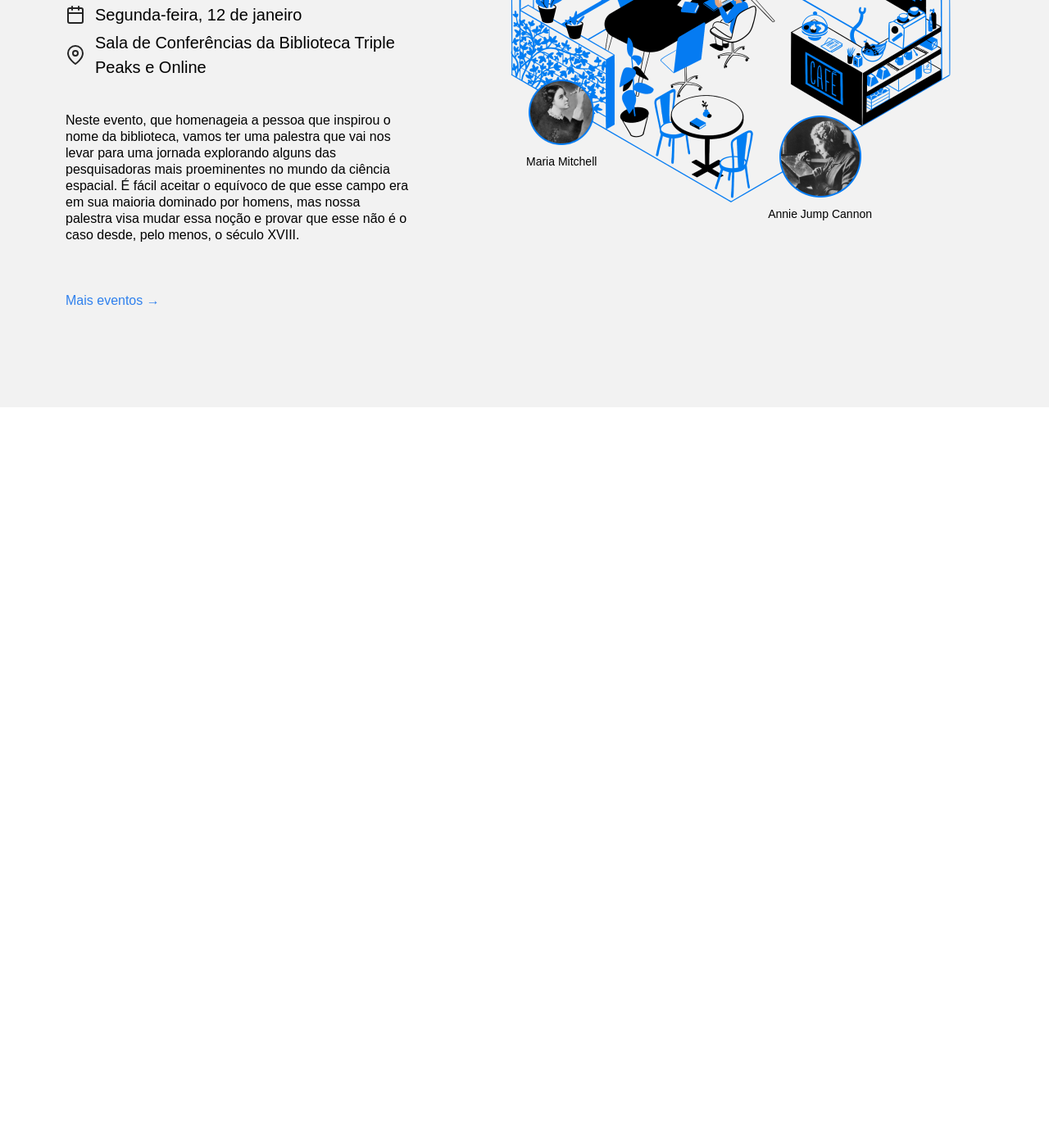
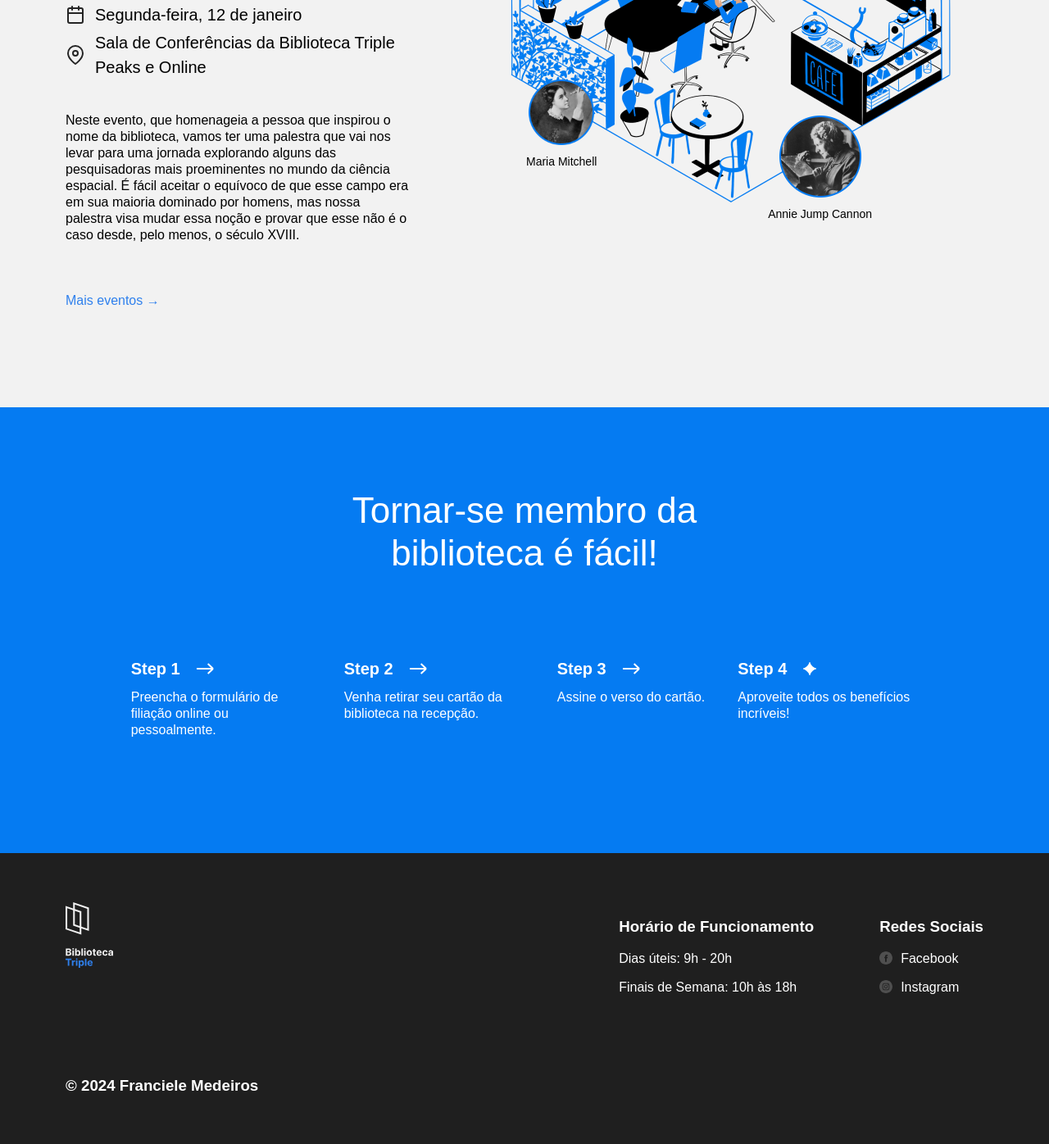
Before and after one commit to Franciele-M-Aquino/web_project_library, a plain HTML site: page index.html in a window 1280 px wide. Shown: the part 2493-3889 px from the top of the page at 82% size. Before the commit the page ends 2990 px from the top, so only its background shows below. Drawn offline with Linux system fonts and the light colour scheme.

Commit message:
Nova atualização do projeto

```diff
--- a/index.html
+++ b/index.html
@@ -18,7 +18,6 @@
             alt="Logotipo da Biblioteca Triple Peaks"
             class="nav__logo"
           />
-          <!-- Colocar links de navegação em uma lista é supostamente a melhor prática para escrever o código semântico, pois permite que os leitores de tela façam uma pausa entre cada link em vez de ler todos os links como uma frase. -->
           <ul class="nav__links">
             <li>
               <a href="#staff" class="nav__link">Escolhas da Equipe</a>
@@ -27,10 +26,10 @@
               <a href="#events" class="nav__link">Eventos</a>
             </li>
             <li>
-              <a class="nav__link">Seja um membro</a>
+              <a href="#membership" class="nav__link">Seja um membro</a>
             </li>
             <li>
-              <a class="nav__link">Contatos</a>
+              <a href="#footer" class="nav__link">Contatos</a>
             </li>
           </ul>
         </nav>
@@ -216,7 +215,104 @@
             </div>
           </div>
         </section>
+        <section id="membership" class="membership">
+          <h2 class="membership__title">
+            Tornar-se membro da biblioteca é fácil!
+          </h2>
+          <ul class="membership__steps">
+            <li class="step">
+              <h3 class="step__title">
+                Step 1
+                <img
+                  src="./images/icon_step_forward.svg"
+                  alt="icon forward"
+                  class="step__icon"
+                />
+              </h3>
+              <p class="step__description">
+                Preencha o formulário de filiação online ou pessoalmente.
+              </p>
+            </li>
+            <li class="step">
+              <h3 class="step__title">
+                Step 2
+                <img
+                  src="./images/icon_step_forward.svg"
+                  alt="icon forward"
+                  class="step__icon"
+                />
+              </h3>
+              <p class="step__description">
+                Venha retirar seu cartão da biblioteca na recepção.
+              </p>
+            </li>
+            <li class="step">
+              <h3 class="step__title">
+                Step 3
+                <img
+                  src="./images/icon_step_forward.svg"
+                  alt="icon forward"
+                  class="step__icon"
+                />
+              </h3>
+              <p class="step__description">Assine o verso do cartão.</p>
+            </li>
+            <li class="step">
+              <h3 class="step__title">
+                Step 4
+                <img
+                  src="./images/icon_step_finish.svg"
+                  alt="icon finish"
+                  class="step__icon"
+                />
+              </h3>
+              <p class="step__description">
+                Aproveite todos os benefícios incríveis!
+              </p>
+            </li>
+          </ul>
+        </section>
       </main>
     </div>
+    <footer id="footer" class="footer">
+      <div class="footer__columns">
+        <div class="footer__logo">
+          <img src="./images/logo_white.svg" alt="logo tripleTen" />
+        </div>
+        <div class="footer__column_content_hours">
+          <h3 class="footer__column-heading">Horário de Funcionamento</h3>
+          <ul class="footer__list">
+            <li class="footer__list-item">Dias úteis: 9h - 20h</li>
+            <li class="footer__list-item">Finais de Semana: 10h às 18h</li>
+          </ul>
+        </div>
+        <div class="footer__column_content_social">
+          <h3 class="footer__column-heading">Redes Sociais</h3>
+          <ul class="footer__list">
+            <li class="footer__list-item">
+              <a href="#" class="footer__column-link">
+                <img
+                  class="footer__social-icon"
+                  src="./images/facebook_white.svg"
+                  alt="logo do facebook"
+                />
+                Facebook</a
+              >
+            </li>
+            <li class="footer__list-item">
+              <a href="#" class="footer__column-link">
+                <img
+                  class="footer__social-icon"
+                  src="./images/instagram_white.svg"
+                  alt="logo do instagram"
+                />
+                Instagram</a
+              >
+            </li>
+          </ul>
+        </div>
+      </div>
+      <h3 class="footer__copyright">© 2024 Franciele Medeiros</h3>
+    </footer>
   </body>
 </html>
--- a/styles/style.css
+++ b/styles/style.css
@@ -289,3 +289,111 @@
   font-size: 14px;
   margin: 0;
 }
+
+.membership {
+  padding: 100px 0 140px;
+  background-color: #057bf2;
+  color: #ffffff;
+}
+
+.membership__title {
+  max-width: 574px;
+  margin: 0 auto;
+  text-align: center;
+  font-size: 44px;
+  font-weight: 500;
+  line-height: 52px;
+}
+
+.membership__steps {
+  list-style-type: none;
+  padding: 0;
+  margin: 100px 0 0;
+  display: flex;
+  justify-content: center;
+  gap: 40px;
+}
+
+.step {
+  max-width: 220px;
+}
+
+.step__title {
+  margin: 0;
+  font-size: 20px;
+  line-height: 30px;
+  font-weight: 700;
+  display: flex;
+  align-items: center;
+}
+
+.step__icon {
+  margin-left: 20px;
+}
+
+.step__description {
+  margin: 10px 0 0;
+}
+
+.footer {
+  box-sizing: border-box;
+  background-color: #1f1f1f;
+  font-family: arial, sans-serif;
+  padding: 60px 80px;
+}
+
+.footer__columns {
+  display: flex;
+}
+
+.footer__column_content_hours {
+  color: #ffffff;
+  margin-left: auto;
+}
+
+.footer__column_content_social {
+  color: #ffffff;
+  margin-left: 80px;
+}
+
+.footer__logo {
+  width: 58px;
+  height: 80px;
+}
+
+.footer__column-heading {
+  color: #ffffff;
+  margin-bottom: 20px;
+}
+
+.footer__list {
+  list-style-type: none;
+  padding: 0;
+  margin: 0;
+  color: #ffffff;
+  display: flex;
+  flex-direction: column;
+  gap: 16px;
+}
+
+.footer__list-item {
+  color: #ffffff;
+}
+
+.footer__column-link {
+  color: white;
+  text-decoration: none;
+  display: flex;
+  gap: 10px;
+}
+
+.footer__social-icon {
+  width: 16px;
+  height: 16px;
+}
+
+.footer__copyright {
+  color: #ffffff;
+  margin: 0;
+  margin-top: 100px;
+}
```
